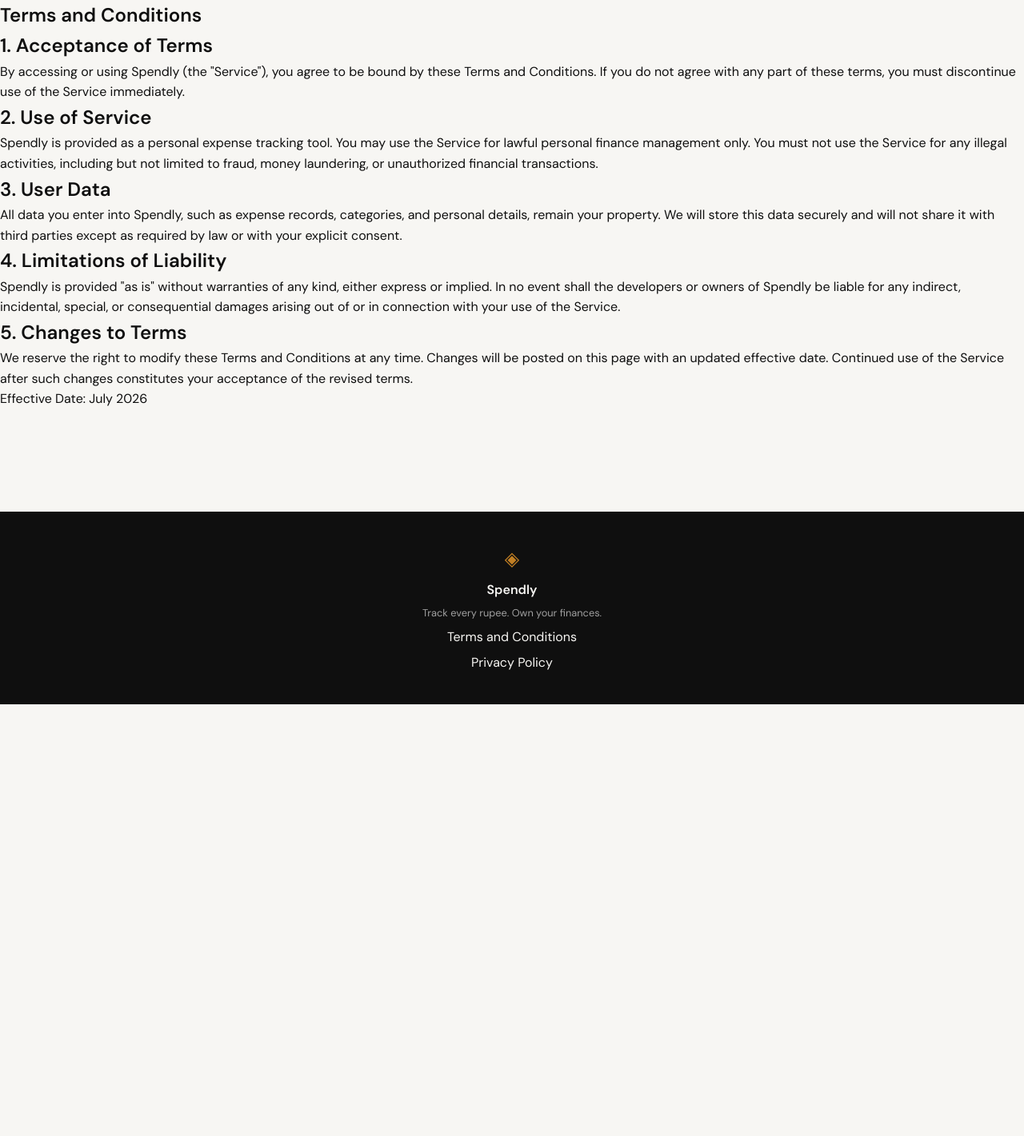
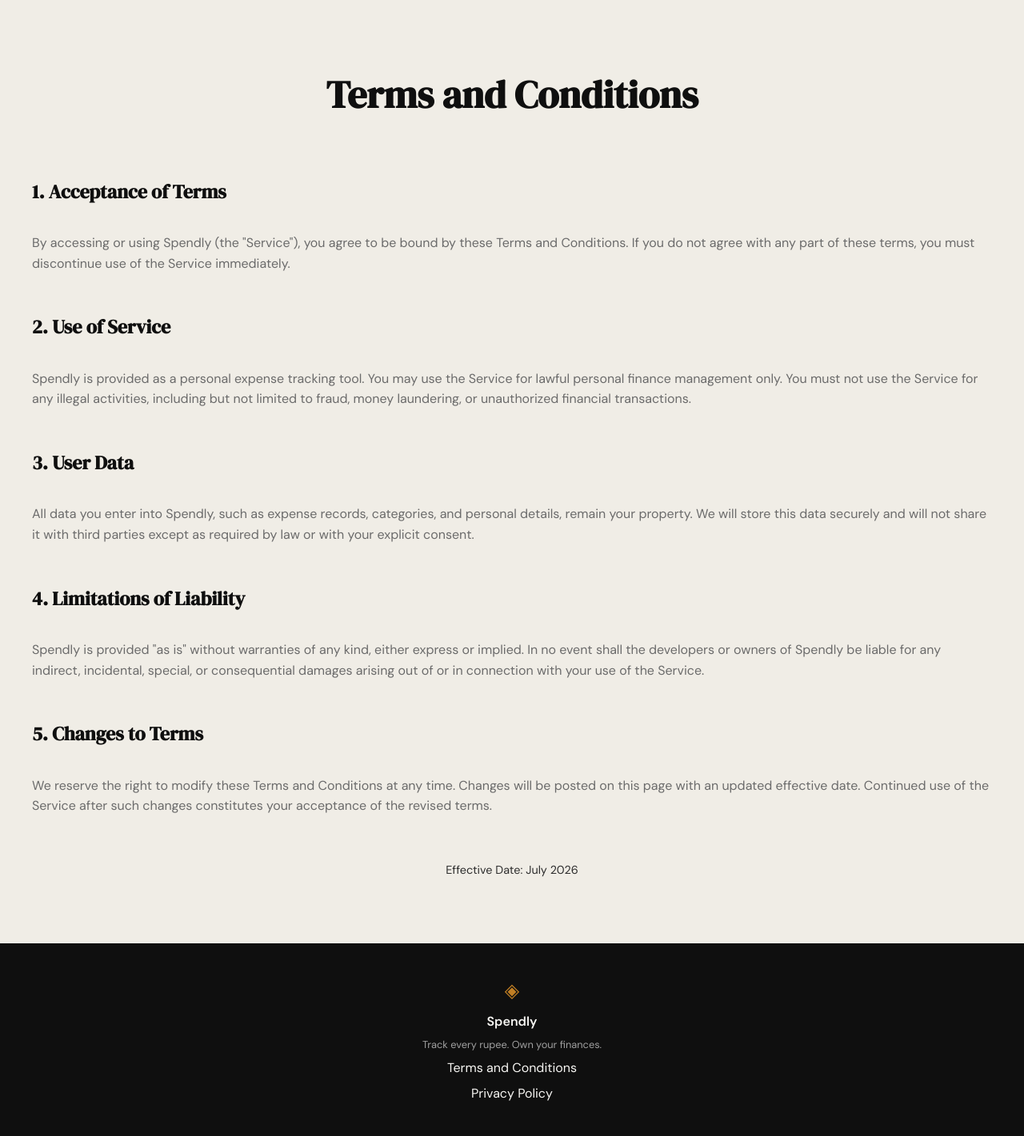
Before and after one commit to harrybansal-vp/spendly, a Flask app: page /terms in a window 1280 px wide. Shown: the part 61-1482 px from the top of the page at 80% size. Before the commit the page ends 942 px from the top, so only its background shows below. Run offline with Flask 3, Linux system fonts and the light colour scheme.

Commit message:
created privacy.html and terms.html, added links to footer in base.html

```diff
--- a/app.py
+++ b/app.py
@@ -64,5 +64,15 @@ def terms():
     return render_template("terms.html")
 
 
+@app.route("/privacy")
+def privacy():
+    """Render the Privacy Policy page.
+
+    This page outlines how user data is collected, used, stored, and
+    shared within the Spendly personal expense tracking application.
+    """
+    return render_template("privacy.html")
+
+
 if __name__ == "__main__":
     app.run(debug=True, port=5001)
--- a/static/css/style.css
+++ b/static/css/style.css
@@ -528,3 +528,47 @@ a { color: inherit; text-decoration: none; }
     .nav-links a:not(.nav-cta) { display: none; }
     .hero { padding: 3rem 1rem 2rem; }
 }
+
+/* ------------------------------------------------------------------ */
+/* Terms page styling                                                 */
+/* ------------------------------------------------------------------ */
+
+.terms {
+    padding: 5rem 2rem;
+    background: var(--paper-warm);
+    color: var(--ink);
+}
+
+.terms-inner {
+    max-width: var(--max-width);
+    margin: 0 auto;
+    display: flex;
+    flex-direction: column;
+    gap: 1.5rem;
+}
+
+.terms h1 {
+    font-family: var(--font-display);
+    font-size: clamp(2rem, 5vw, 3rem);
+    margin-bottom: 1rem;
+    text-align: center;
+}
+
+.terms h2 {
+    font-family: var(--font-display);
+    font-size: 1.5rem;
+    margin-top: 1.5rem;
+    margin-bottom: 0.5rem;
+}
+
+.terms p {
+    line-height: 1.6;
+    color: var(--ink-muted);
+}
+
+.terms .last-updated {
+    margin-top: 2rem;
+    font-size: 0.9rem;
+    text-align: center;
+    color: var(--ink-soft);
+}
--- a/templates/base.html
+++ b/templates/base.html
@@ -35,8 +35,8 @@
         <span class="brand-icon">◈</span>
         <span class="footer-name">Spendly</span>
         <p class="footer-copy">Track every rupee. Own your finances.</p>
-                <a href="{{ url_for('terms') }}">Terms and Conditions</a>
-        <a href="#">Privacy Policy</a>
+        <a href="{{ url_for('terms') }}">Terms and Conditions</a>
+        <a href="{{ url_for('privacy') }}">Privacy Policy</a>
         </div>
     </footer>
 
```
Also changed, not shown: templates/privacy.html (added, +28 -0 lines).
